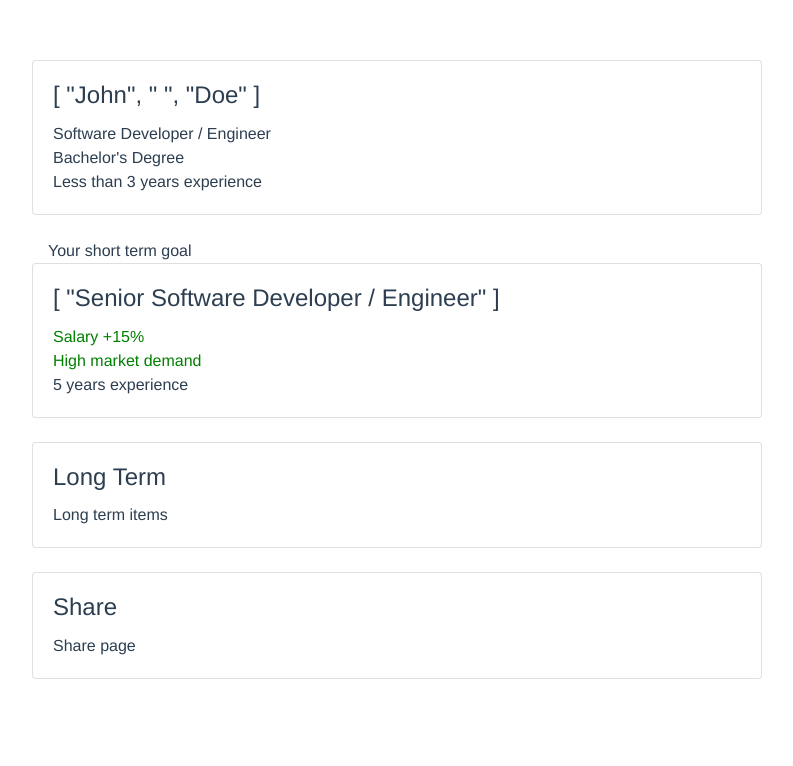
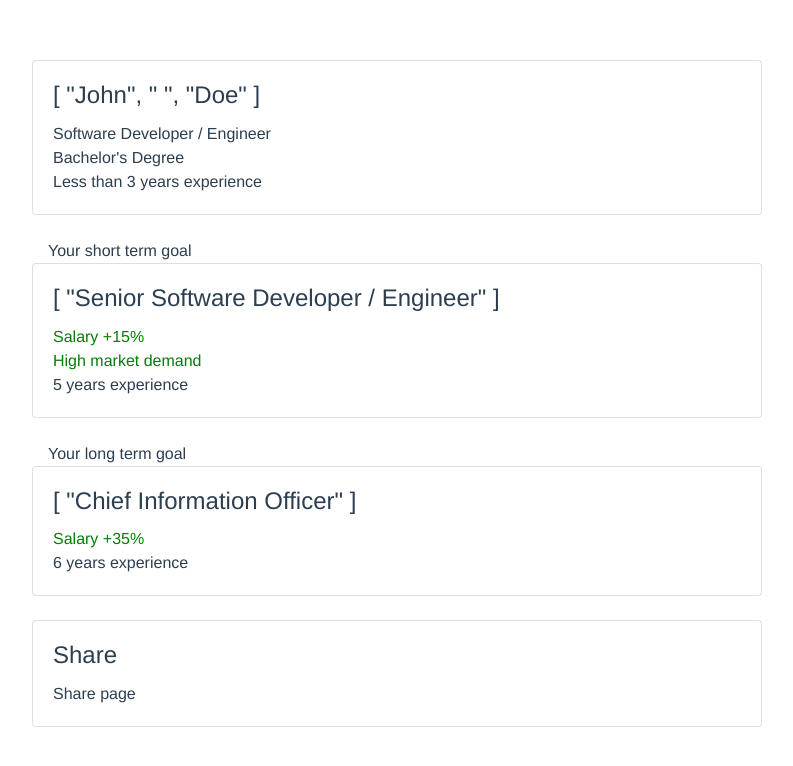
Before and after one commit to shektor/career-path, a Vue app: page / in a window 1280 px wide. Shown: the top 766 px of the page, without its empty margins (243-1036 px from the left). Built offline with nearby package versions, Linux system fonts and the light colour scheme.

Commit message:
Add LongTerm SummaryItems
The summary items for the long term goal should contain items for salary
and experience.

```diff
--- a/src/App.vue
+++ b/src/App.vue
@@ -16,7 +16,10 @@
             :currentSalary="report.currentRoleDetails.salaryMean"
             :career="report.careerPath[0]"
           />
-          <LongTerm />
+          <LongTerm v-if="report"
+            :currentSalary="report.currentRoleDetails.salaryMean"
+            :career="report.careerPath[1]"
+          />
           <SharePath />
         </b-col>
       </b-row>
--- a/src/components/PathTimeline/LongTerm.vue
+++ b/src/components/PathTimeline/LongTerm.vue
@@ -1,11 +1,42 @@
 <template>
-  <div  class="mt-4">
+  <div class="mt-4">
+    <div class="ml-3">Your long term goal</div>
     <b-card
-      title="Long Term"
+      :title="[career.name]"
     >
       <b-card-text>
-        Long term items
+        <SummaryItems
+          :items = "[
+            {
+              name: 'ItemSalary',
+              props: {
+                current: currentSalary,
+                goal: career.details.salaryMean
+              }
+            },
+            {
+              name: 'ItemExperience',
+              props: {
+                experience: `${career.details.experienceYears}`
+              }
+            }
+          ]"
+        />
       </b-card-text>
     </b-card>
   </div>
 </template>
+
+<script>
+import SummaryItems from '@/components/SummaryItems'
+
+export default {
+  components: {
+    SummaryItems
+  },
+  props: {
+    currentSalary: Number,
+    career: Object
+  }
+}
+</script>
```
